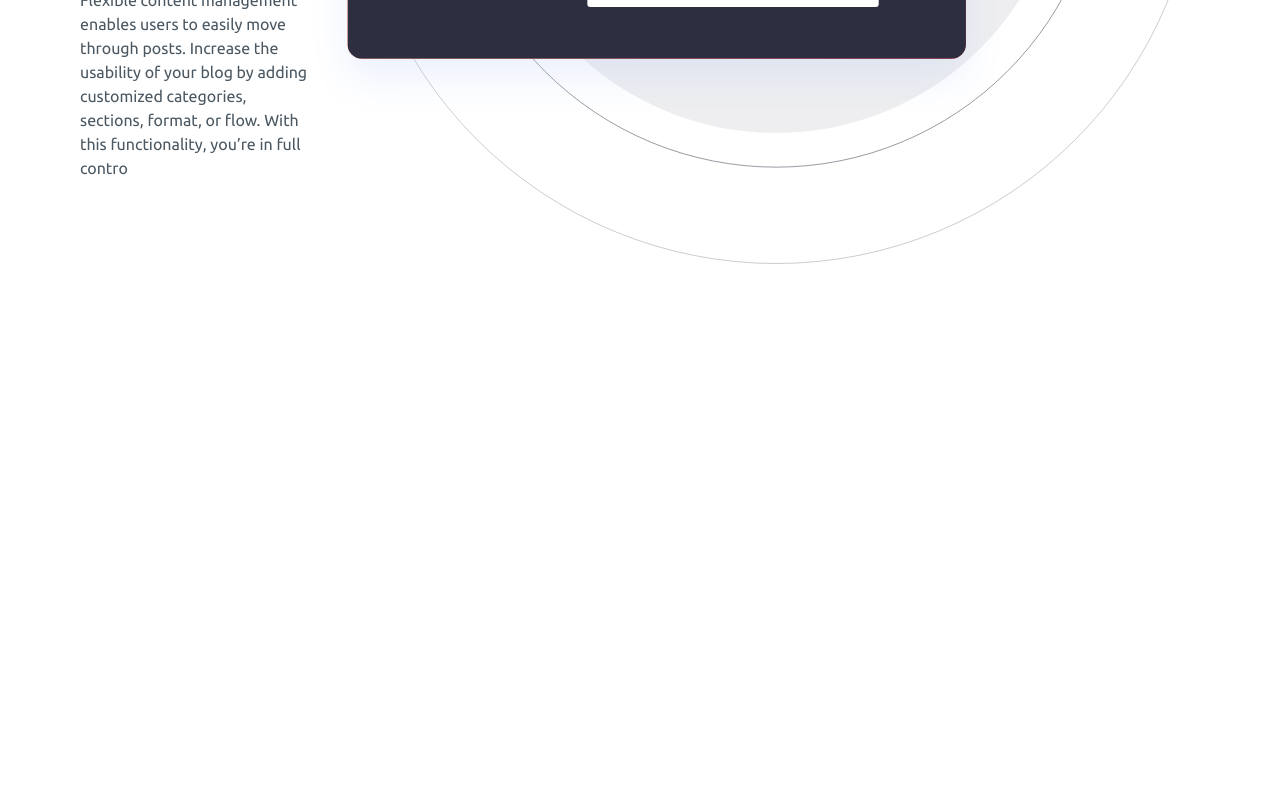
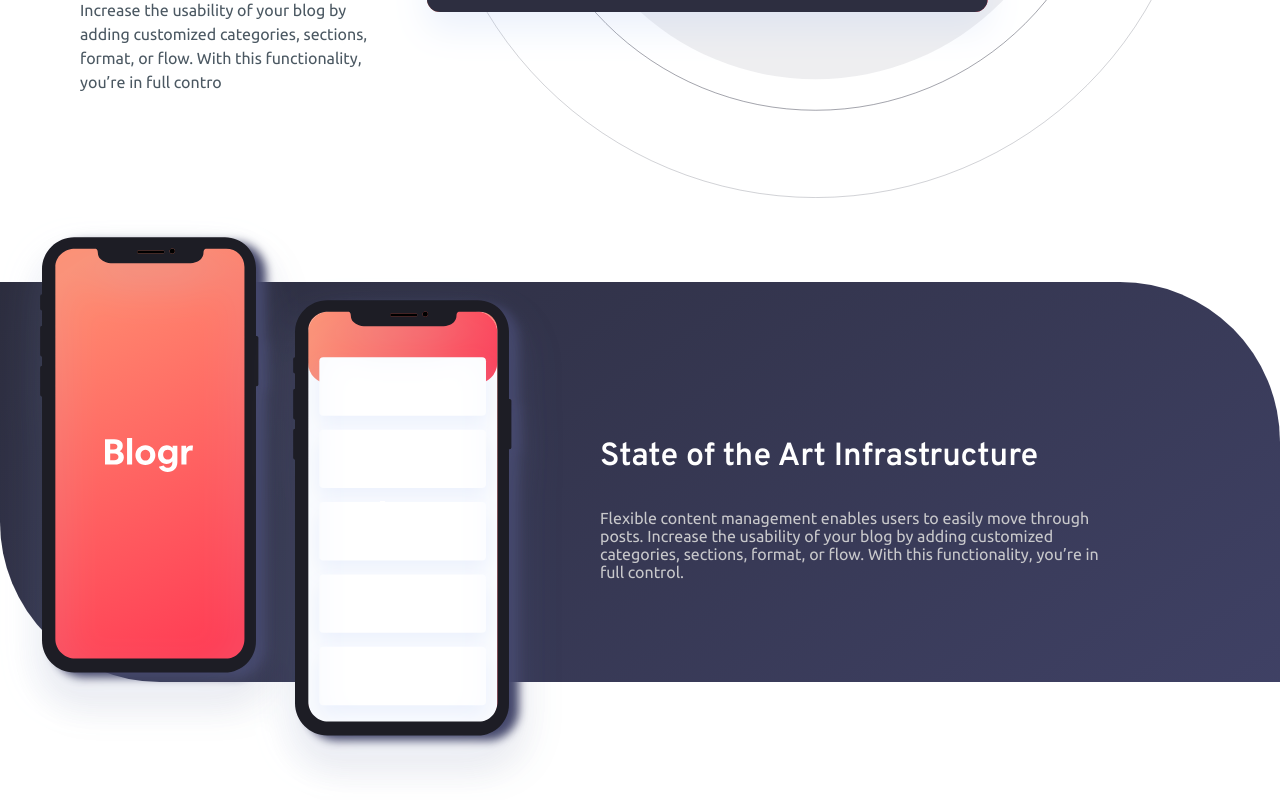
Before and after one commit to santanaGs/Blogr, a React (Vite) app: page / in a window 1280 px wide. Shown: the part 1197-1997 px from the top of the page. Before the commit the page ends 1545 px from the top, so only its background shows below. Built offline with nearby package versions, Linux system fonts and the light colour scheme.

Commit message:
:sparkles: More one section

```diff
--- a/src/Sections/Main/DesignedSection/styles.tsx
+++ b/src/Sections/Main/DesignedSection/styles.tsx
@@ -13,6 +13,7 @@ export const TitleSection = styled.h2`
     font-family: 'Overpass',sans-serif;
     color: hsl(208, 49%, 24%);
     text-align: center;
+    font-size: 35px;
 `
 
 export const InfoSection = styled.div`
@@ -24,6 +25,7 @@ export const LeftArea = styled.div`
     display: flex;
     flex-direction: column;
     gap: 3rem;
+    width: 36%;
 `
 export const RightArea = styled.div`
 
@@ -47,5 +49,5 @@ export const DescriptionInfo = styled.p`
 
 export const ImageDesktop = styled.img`
     width: auto;
-    height: 850px;
+    height: 770px;
 `
--- /dev/null
+++ b/src/Sections/Main/InfrastructureSection/index.tsx
@@ -0,0 +1,25 @@
+import { Container, SectionContent, Background, LeftArea, RightArea, TitleSection,ImgShadow, Description } from "./styles"
+
+import telImg from '../../../assets/image/illustration-phones.svg'
+
+export const InfrastructureSection = () => {
+    return (
+        <Container>
+            <Background>
+                <SectionContent>
+                    <LeftArea>
+                        <ImgShadow src={telImg} alt="" />
+                    </LeftArea>
+                    <RightArea>
+                        <TitleSection>
+                            State of the Art Infrastructure
+                        </TitleSection>
+                        <Description>
+                        Flexible content management enables users to easily move through posts. Increase the usability of your blog by adding customized categories, sections, format, or flow. With this functionality, you’re in full control.
+                        </Description>
+                    </RightArea>
+                </SectionContent>
+            </Background>
+        </Container>
+    )
+}
--- /dev/null
+++ b/src/Sections/Main/InfrastructureSection/styles.tsx
@@ -0,0 +1,49 @@
+import styled from "styled-components";
+
+export const Container = styled.div`
+
+
+`
+
+export const SectionContent = styled.div`
+    max-width: 1440px;
+    margin-inline: auto;
+    position: relative;
+    top: -65px;
+    display: flex;
+    align-items: center;
+    gap: 3rem;
+`
+
+export const Background = styled.div`
+    background-image: linear-gradient(145deg, hsl(237, 17%, 21%), hsl(237, 23%, 32%));
+    border-bottom-left-radius: 10rem;
+    border-top-right-radius: 10rem;
+    height: 400px;
+`
+
+export const LeftArea = styled.div`
+
+`
+
+export const RightArea = styled.div`
+display: flex;
+flex-direction: column;
+gap: 2rem;
+`
+
+export const TitleSection = styled.h1`
+    color: hsl(0, 0%, 100%);
+    font-family:'Overpass',sans-serif;
+`
+
+export const ImgShadow = styled.img`
+    filter: drop-shadow(10px 5px 5px hsl(237, 23%, 32%));
+`
+
+export const Description = styled.p`
+    color: hsl(240, 2%, 79%);
+    font-family: 'Ubuntu',sans-serif;
+    width: 500px;
+
+`
--- a/src/Sections/Main/index.tsx
+++ b/src/Sections/Main/index.tsx
@@ -1,11 +1,13 @@
 import { DesignedSection } from "./DesignedSection"
 import { HeroSection } from "./HeroSection"
+import { InfrastructureSection } from "./InfrastructureSection"
 
 export const Main = () =>{
     return(
         <div>
             <HeroSection/>
             <DesignedSection/>
+            <InfrastructureSection/>
         </div>
     )
 }
--- a/src/index.css
+++ b/src/index.css
@@ -3,3 +3,6 @@
     margin: 0;
     box-sizing: border-box;
 }
+::-webkit-scrollbar {
+    display: none;
+}
```
